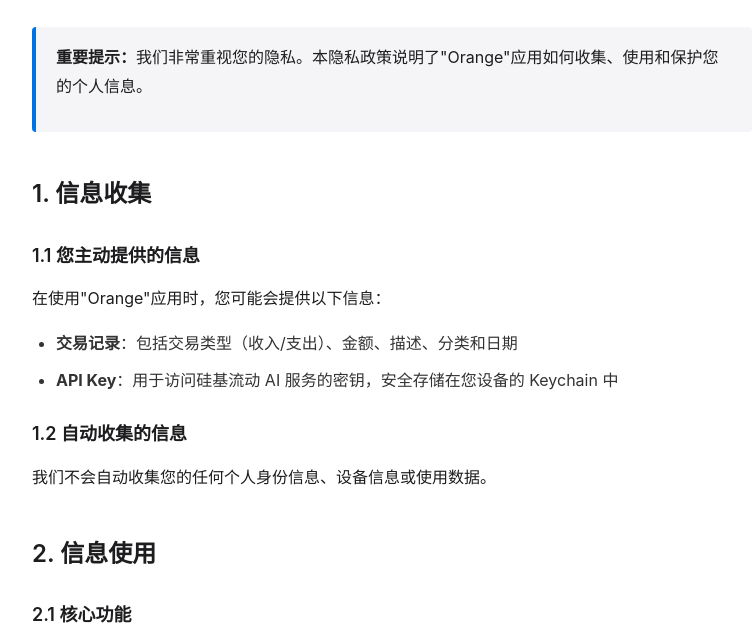
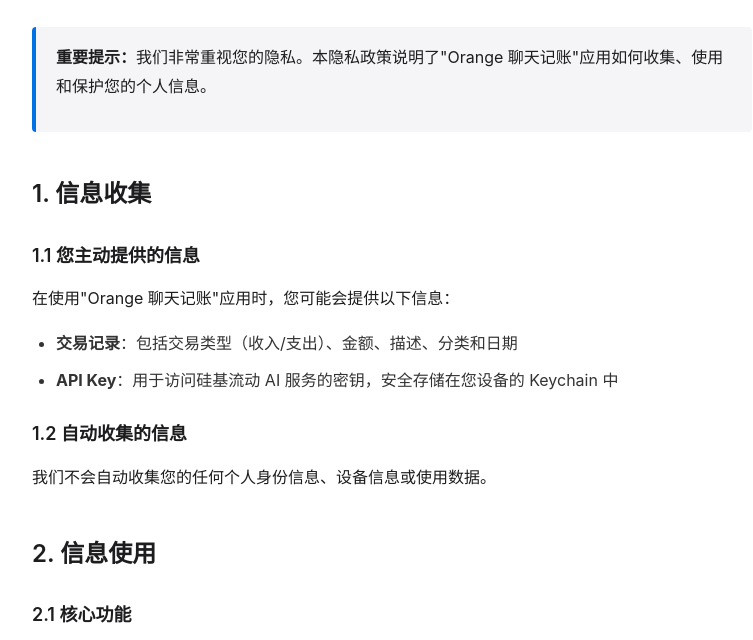
Before and after one commit to steven6143/smart-accounting-privacy, a plain HTML site: page privacy-policy.html in a window 1280 px wide. Shown: the part 156-796 px from the top of the page, without its empty margins (248-1001 px from the left). Drawn offline with Linux system fonts and the light colour scheme.

Commit message:
将App名称从Orange改为Orange聊天记账

```diff
--- a/privacy-policy.html
+++ b/privacy-policy.html
@@ -3,7 +3,7 @@
 <head>
     <meta charset="UTF-8">
     <meta name="viewport" content="width=device-width, initial-scale=1.0">
-    <title>Orange - 隐私政策</title>
+    <title>Orange 聊天记账 - 隐私政策</title>
     <style>
         * {
             margin: 0;
@@ -125,13 +125,13 @@
         <p class="last-updated">最后更新日期：2026年1月29日</p>
 
         <div class="highlight-box">
-            <p><strong>重要提示：</strong>我们非常重视您的隐私。本隐私政策说明了"Orange"应用如何收集、使用和保护您的个人信息。</p>
+            <p><strong>重要提示：</strong>我们非常重视您的隐私。本隐私政策说明了"Orange 聊天记账"应用如何收集、使用和保护您的个人信息。</p>
         </div>
 
         <h2>1. 信息收集</h2>
 
         <h3>1.1 您主动提供的信息</h3>
-        <p>在使用"Orange"应用时，您可能会提供以下信息：</p>
+        <p>在使用"Orange 聊天记账"应用时，您可能会提供以下信息：</p>
         <ul>
             <li><strong>交易记录</strong>：包括交易类型（收入/支出）、金额、描述、分类和日期</li>
             <li><strong>API Key</strong>：用于访问硅基流动 AI 服务的密钥，安全存储在您设备的 Keychain 中</li>
@@ -244,7 +244,7 @@
         </div>
 
         <div class="footer">
-            <p>&copy; 2026 Orange 应用. 保留所有权利.</p>
+            <p>&copy; 2026 Orange 聊天记账 应用. 保留所有权利.</p>
             <p>本隐私政策符合《中华人民共和国个人信息保护法》及 Apple App Store 审核指南要求。</p>
         </div>
     </div>
```
Also changed, not shown: index.html (+9 -2 lines), 1 other file.
